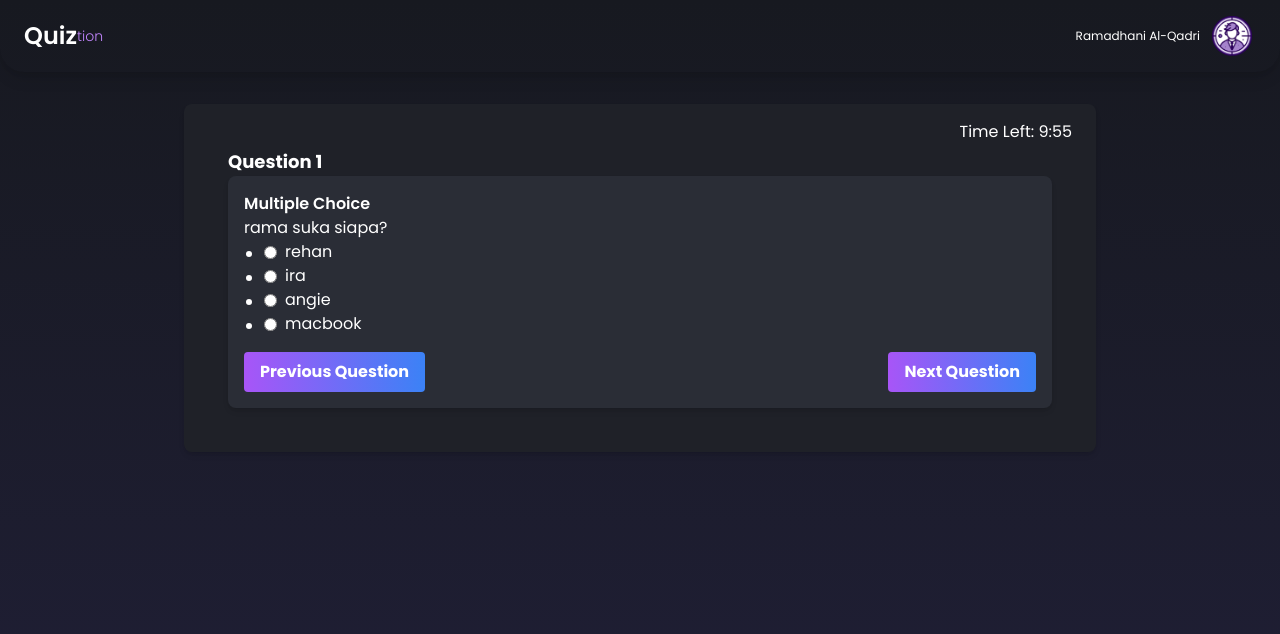
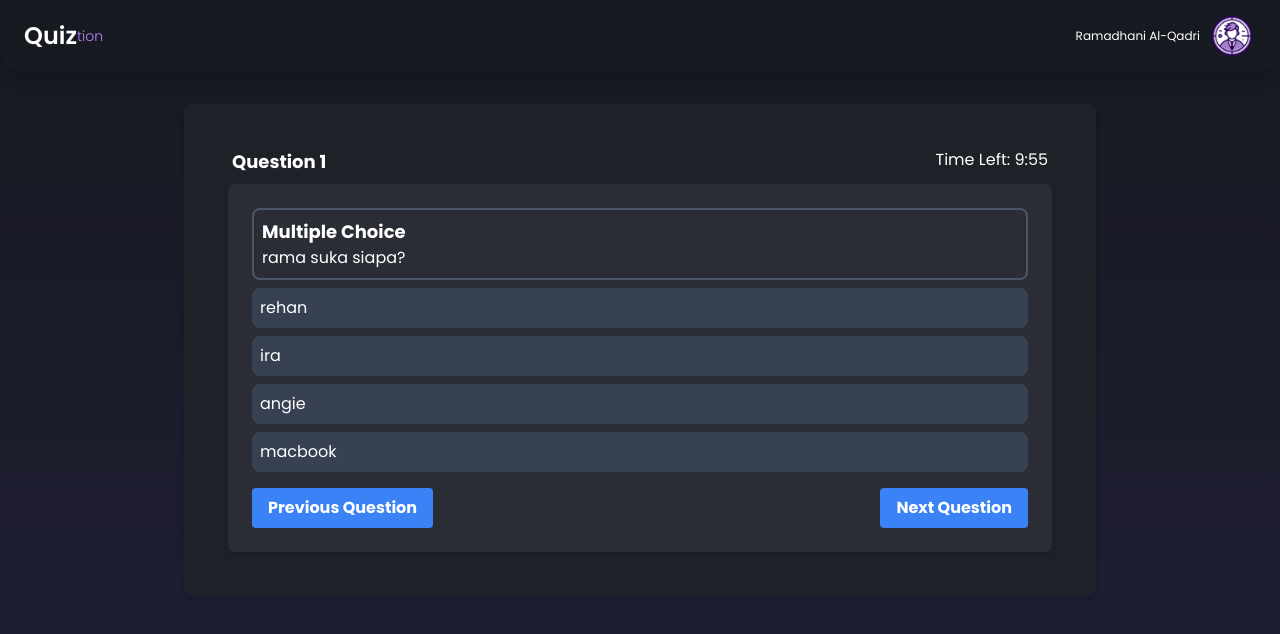
Before and after one commit to Scalable-Group-6/Quiz-App, a Next.js app: page /followingQuiz in a window 1280 px wide. Shown: the top 634 px of the page. Built offline with nearby package versions, Linux system fonts and the light colour scheme.

Commit message:
update following quiz page

```diff
--- a/app/(front)/followingQuiz/page.tsx
+++ b/app/(front)/followingQuiz/page.tsx
@@ -1,5 +1,5 @@
 "use client";
-import { useState, useEffect } from "react";
+import { useState, useEffect, SetStateAction } from "react";
 
 interface QuizType {
   name: string;
@@ -33,6 +33,7 @@ export default function TakeQuizPage() {
     {
       type: "True or False",
       question: "kiki ganteng?",
+      options: [{ text: "True" }, { text: "False" }],
       answer: "False",
     },
     {
@@ -45,12 +46,26 @@ export default function TakeQuizPage() {
       question: "kata kata yang keluar dari mulut rama adalah?",
       answer: "hmm",
     },
+    {
+      type: "Multiple Choice",
+      question: "apa itu?",
+      options: [
+        { text: "itu" },
+        { text: "apa" },
+        { text: "apa itu" },
+        { text: "itu apa" },
+      ],
+      answer: "ira",
+    },
   ]);
 
   const [currentQuestionIndex, setCurrentQuestionIndex] = useState(0);
   const [userAnswers, setUserAnswers] = useState<string[]>([]);
   const [isQuizFinished, setIsQuizFinished] = useState(false);
   const [timeLeft, setTimeLeft] = useState(600); // 10 menit waktu pengerjaan
+  const [selectedOptions, setSelectedOptions] = useState<string[]>(
+    Array(questions.length).fill("")
+  );
 
   useEffect(() => {
     if (timeLeft > 0 && !isQuizFinished) {
@@ -67,6 +82,10 @@ export default function TakeQuizPage() {
     const newAnswers = [...userAnswers];
     newAnswers[currentQuestionIndex] = answer;
     setUserAnswers(newAnswers);
+
+    const newSelectedOptions = [...selectedOptions];
+    newSelectedOptions[currentQuestionIndex] = answer;
+    setSelectedOptions(newSelectedOptions);
   };
 
   const handleNextQuestion = () => {
@@ -101,76 +120,87 @@ export default function TakeQuizPage() {
   const formatTime = (seconds: number) => {
     const minutes = Math.floor(seconds / 60);
     const remainingSeconds = seconds % 60;
-    return `${minutes}:${remainingSeconds < 10 ? '0' : ''}${remainingSeconds}`;
+    return `${minutes}:${remainingSeconds < 10 ? "0" : ""}${remainingSeconds}`;
+  };
+
+  const handleRestartQuiz = () => {
+    setCurrentQuestionIndex(0);
+    setUserAnswers([]);
+    setIsQuizFinished(false);
+    setTimeLeft(600);
+    setSelectedOptions(Array(questions.length).fill(""));
   };
 
   const currentQuestion = questions[currentQuestionIndex];
 
   return (
-    <div className="container mx-auto">
+    <div className="container mx-auto pb-5">
       <div className="bg-[#1F2128] rounded-lg shadow-md w-3/4 mx-auto relative p-6">
-        <div className="absolute top-4 right-6 text-white">
-          Time Left: {formatTime(timeLeft)}
-        </div>
         {!isQuizFinished ? (
           <div className="py-4 my-1 mx-5">
-            <h3 className="text-lg font-bold text-white">
-              Question {currentQuestionIndex + 1}
-            </h3>
-            <div className="bg-[#2A2D36] p-4 rounded-lg shadow-md">
-              <p className="text-white font-semibold">{currentQuestion.type}</p>
-              <p className="text-white">{currentQuestion.question}</p>
+            <div className="flex flex-row justify-between px-1">
+              <h3 className="text-lg font-bold text-white mb-2">
+                Question {currentQuestionIndex + 1}
+              </h3>
+              <div className="text-white">
+                Time Left: {formatTime(timeLeft)}
+              </div>
+            </div>
+            <div className="bg-[#2A2D36] p-6 rounded-lg shadow-md ">
+              <div className="mb-2 border-2 rounded-lg p-2 border-gray-600">
+                <p className="text-white  font-bold text-lg">
+                  {currentQuestion.type}
+                </p>
+                <p className="text-white">{currentQuestion.question}</p>
+              </div>
 
               {currentQuestion.type === "Multiple Choice" && (
-                <ul className="list-disc pl-5">
+                <div>
                   {currentQuestion.options?.map((option, index) => (
-                    <li key={index} className="text-white">
-                      <label className="flex items-center">
-                        <input
-                          type="radio"
-                          name="multipleChoice"
-                          value={option.text}
-                          onChange={() => handleAnswerChange(option.text)}
-                          checked={userAnswers[currentQuestionIndex] === option.text}
-                          className="form-radio text-blue-500"
-                        />
-                        <span className="ml-2">{option.text}</span>
-                      </label>
-                    </li>
+                    <div
+                      className=""
+                      key={index}
+                      onClick={() => handleAnswerChange(option.text)}
+                    >
+                      <div
+                        className={` ${
+                          selectedOptions[currentQuestionIndex] === option.text
+                            ? "bg-blue-600"
+                            : "bg-gray-700"
+                        } mb-2 p-2 rounded-lg hover:brightness-75`}
+                      >
+                        <p>{option.text}</p>
+                      </div>
+                    </div>
                   ))}
-                </ul>
+                </div>
               )}
 
               {currentQuestion.type === "True or False" && (
-                <div className="space-y-2 flex items-center">
-                  <label className="flex items-center mr-4">
-                    <input
-                      type="radio"
-                      name="trueFalse"
-                      value="True"
-                      onChange={() => handleAnswerChange("True")}
-                      checked={userAnswers[currentQuestionIndex] === "True"}
-                      className="form-radio text-blue-500 custom-radio"
-                    />
-                    <span className="ml-2 text-white">True</span>
-                  </label>
-                  <label className="flex items-center">
-                    <input
-                      type="radio"
-                      name="trueFalse"
-                      value="False"
-                      onChange={() => handleAnswerChange("False")}
-                      checked={userAnswers[currentQuestionIndex] === "False"}
-                      className="form-radio text-blue-500 custom-radio"
-                    />
-                    <span className="ml-2 text-white">False</span>
-                  </label>
+                <div className="flex flex-row gap-3 ">
+                  {currentQuestion.options?.map((option, index) => (
+                    <div
+                      className="w-full"
+                      key={index}
+                      onClick={() => handleAnswerChange(option.text)}
+                    >
+                      <div
+                        className={`w-full ${
+                          selectedOptions[currentQuestionIndex] === option.text
+                            ? "bg-blue-600"
+                            : "bg-gray-700"
+                        } mb-2 p-2 rounded-lg hover:brightness-75`}
+                      >
+                        <p>{option.text}</p>
+                      </div>
+                    </div>
+                  ))}
                 </div>
               )}
 
               {currentQuestion.type === "Fill the Blank" && (
                 <input
-                  className="w-full p-2 rounded border border-gray-300 text-gray-900"
+                  className="w-full p-2 rounded bg-gray-700 focus:outline-none focus:border-black focus:ring-black focus:outline-gray-600"
                   type="text"
                   value={userAnswers[currentQuestionIndex] || ""}
                   onChange={(e) => handleAnswerChange(e.target.value)}
@@ -180,7 +210,7 @@ export default function TakeQuizPage() {
 
               {currentQuestion.type === "Short Answer" && (
                 <input
-                  className="w-full p-2 rounded border border-gray-300 text-gray-900"
+                  className="w-full p-2 rounded bg-gray-700 focus:outline-none focus:border-black focus:ring-black focus:outline-gray-600 "
                   type="text"
                   value={userAnswers[currentQuestionIndex] || ""}
                   onChange={(e) => handleAnswerChange(e.target.value)}
@@ -190,7 +220,7 @@ export default function TakeQuizPage() {
 
               <div className="flex items-center justify-between mt-4">
                 <button
-                  className="bg-gradient-to-r from-purple-500 to-blue-500 text-white font-bold py-2 px-4 rounded focus:outline-none focus:shadow-outline"
+                  className="bg-blue-500 text-white font-bold py-2 px-4 rounded focus:outline-none focus:shadow-outline hover:bg-blue-700"
                   type="button"
                   onClick={handlePreviousQuestion}
                   disabled={currentQuestionIndex === 0}
@@ -198,22 +228,64 @@ export default function TakeQuizPage() {
                   Previous Question
                 </button>
                 <button
-                  className="bg-gradient-to-r from-purple-500 to-blue-500 text-white font-bold py-2 px-4 rounded focus:outline-none focus:shadow-outline"
+                  className="bg-blue-500 text-white font-bold py-2 px-4 rounded focus:outline-none focus:shadow-outline hover:bg-blue-700"
                   type="button"
                   onClick={handleNextQuestion}
                 >
-                  {currentQuestionIndex < questions.length - 1 ? "Next Question" : "Finish Quiz"}
+                  {currentQuestionIndex < questions.length - 1
+                    ? "Next Question"
+                    : "Finish Quiz"}
                 </button>
               </div>
             </div>
           </div>
         ) : (
           <div className="py-4 my-1 mx-5">
-            <h3 className="text-lg font-bold text-white">Quiz Results</h3>
+            <h1 className="text-2xl font-bold text-white pb-2">Quiz Results</h1>
             <div className="bg-[#2A2D36] p-4 rounded-lg shadow-md">
               <p className="text-white font-semibold">
-                Your Score: {calculateScore()} / {questions.length} ({calculatePercentage()}%)
+                Your Score: {calculateScore()} / {questions.length} (
+                {calculatePercentage()}%)
               </p>
+            </div>
+            <div>
+              {questions.map((question, index) => (
+                <div key={index} className="pt-2 ">
+                  <div className=" bg-[#2A2D36] rounded-lg px-4 py-5">
+                    <h3 className="text-lg font-bold text-white mb-2">
+                      Question {index + 1}
+                    </h3>
+                    <h2 className="border-2 rounded-lg p-2 border-gray-600">{question.question}</h2>
+                    <div className=" flex flex-row justify-between gap-4">
+                      <p className={`w-full rounded-lg p-4 mt-2 ${userAnswers[index]?.toLowerCase()===question.answer.toLowerCase() ? 'bg-green-600' : 'bg-red-600' } `}>
+                        Your answer :{" "}
+                        <span
+
+                        >
+                          {userAnswers[index]}
+                        </span>
+                      </p>
+                      <p className="bg-blue-600 w-full rounded-lg p-4 mt-2">Correct answer: {question.answer}</p>
+                    </div>
+                  </div>
+                </div>
+              ))}
+            </div>
+            <div className="pt-4 pb-3 flex flex-row justify-between">
+              <button
+                className="bg-blue-500 text-white font-bold py-2 px-4 rounded hover:bg-blue-700"
+                onClick={handleRestartQuiz}
+              >
+                Restart Quiz
+              </button>
+              <button>
+                <a
+                  href="/"
+                  className="bg-blue-500 text-white font-bold py-2 px-4 rounded hover:bg-blue-700"
+                >
+                  Finish Quiz
+                </a>
+              </button>
             </div>
           </div>
         )}
```
